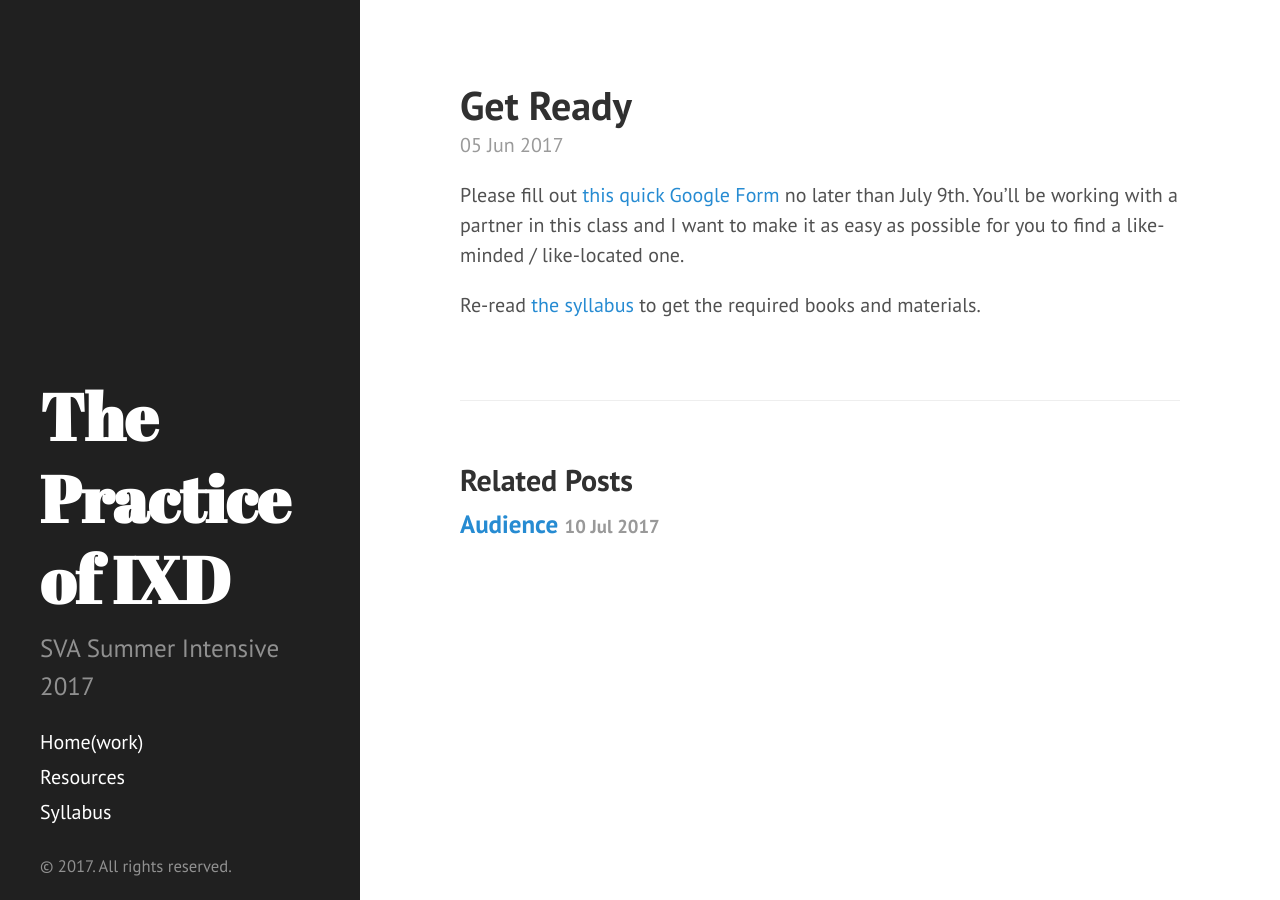
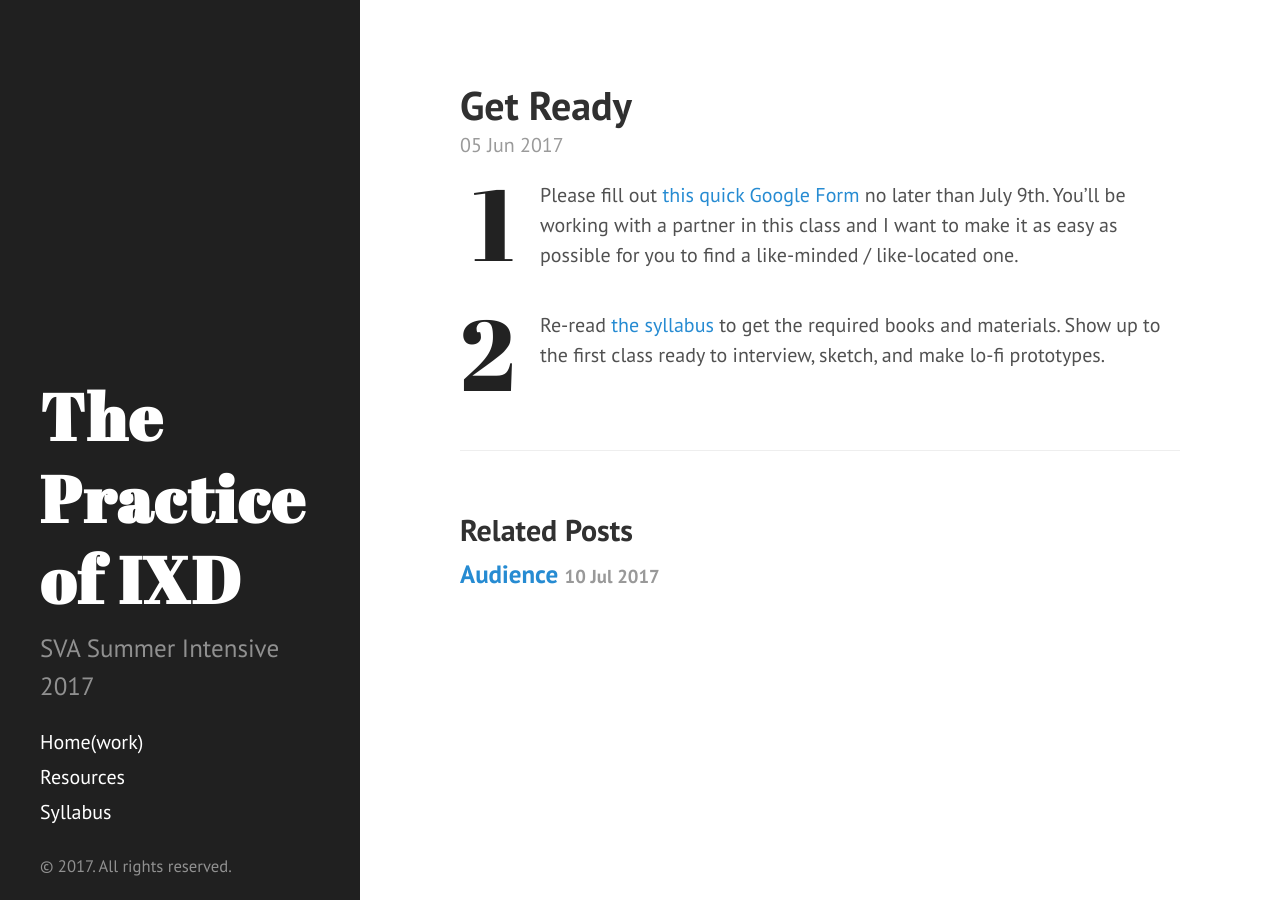
Before and after one commit to energy7/practiceixd, a Jekyll site: the page built from _posts/2017-06-04-get-ready.markdown, in a window 1280 px wide. Built offline with Jekyll 4.4.1, drawn with Linux system fonts in a browser that asks for light colours.

Commit message:
update url

```diff
--- a/_includes/head.html
+++ b/_includes/head.html
@@ -18,6 +18,7 @@
   <link rel="stylesheet" href="{{ site.url }}/public/css/poole.css">
   <link rel="stylesheet" href="{{ site.url }}/public/css/syntax.css">
   <link rel="stylesheet" href="{{ site.url }}/public/css/hyde.css">
+  <link rel="stylesheet" href="{{ site.url }}/public/css/heinze.css">
   <link rel="stylesheet" href="http://fonts.googleapis.com/css?family=PT+Sans:400,400italic,700|Abril+Fatface">
 
   <!-- Icons -->
--- a/_includes/sidebar.html
+++ b/_includes/sidebar.html
@@ -2,7 +2,7 @@
   <div class="container sidebar-sticky">
     <div class="sidebar-about">
       <h1>
-        <a href="{{ site.baseurl }}">
+        <a href="{{ site.url }}">
           {{ site.title }}
         </a>
       </h1>
@@ -10,7 +10,7 @@
     </div>
 
     <nav class="sidebar-nav">
-      <a class="sidebar-nav-item{% if page.url == site.baseurl %} active{% endif %}" href="{{ site.baseurl }}">Home(work)</a>
+      <a class="sidebar-nav-item{% if page.url == site.baseurl %} active{% endif %}" href="{{ site.url }}">Home(work)</a>
 
       {% comment %}
         The code below dynamically generates a sidebar nav of pages with
--- a/_posts/2017-06-04-get-ready.markdown
+++ b/_posts/2017-06-04-get-ready.markdown
@@ -5,6 +5,5 @@ date:   2017-06-04 21:28:59 -0400
 categories: lecture homework
 ---
 
-Please fill out [this quick Google Form](https://goo.gl/forms/2fQdObztdXMF1Jbw1) no later than July 9th. You'll be working with a partner in this class and I want to make it as easy as possible for you to find a like-minded / like-located one.
-
-Re-read [the syllabus](/syllabus) to get the required books and materials.
+1. Please fill out [this quick Google Form](https://goo.gl/forms/2fQdObztdXMF1Jbw1) no later than July 9th. You'll be working with a partner in this class and I want to make it as easy as possible for you to find a like-minded / like-located one.
+2. Re-read [the syllabus](/syllabus) to get the required books and materials. Show up to the first class ready to interview, sketch, and make lo-fi prototypes.
--- /dev/null
+++ b/public/css/heinze.css
@@ -0,0 +1,33 @@
+/* theme mods */
+
+.sidebar-about h1 {
+  letter-spacing: 2px;
+}
+
+
+ol {
+  list-style: none;
+  counter-reset: item;
+  margin: 0;
+  padding: 0;
+}
+
+  ol > li {
+    margin-bottom: 2em;
+    position: relative;
+    margin-left: 4em;
+  }
+
+    ol > li:before {
+      display: inline-block;
+      content: counter(item);
+      counter-increment: item;
+      font-family: "Abril Fatface", serif;
+      font-size: 5em;
+      color: #222;
+      position: absolute;
+      right: 100%;
+      top: 0;
+      line-height: .85;
+      padding-right: 25px;
+    }
```
Also changed, not shown: syllabus.md (+5 -5 lines), 10 other files.
